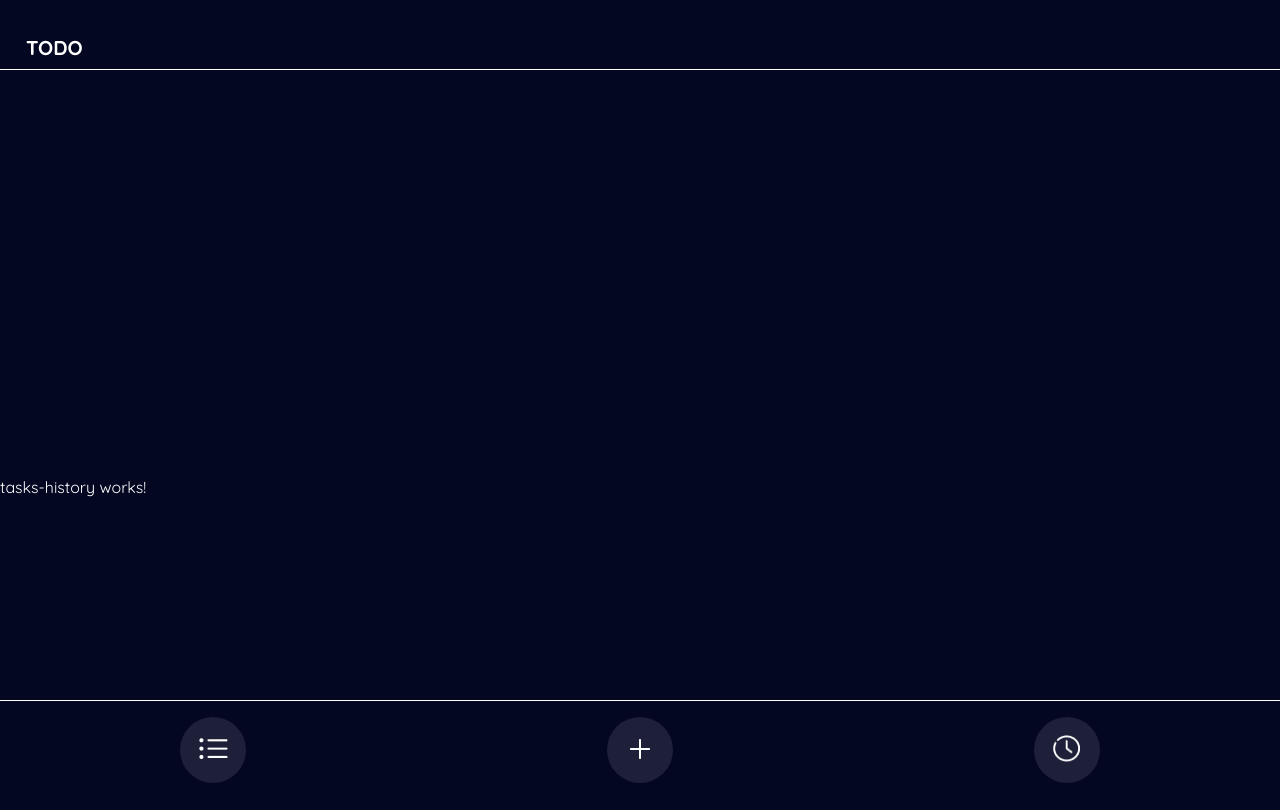
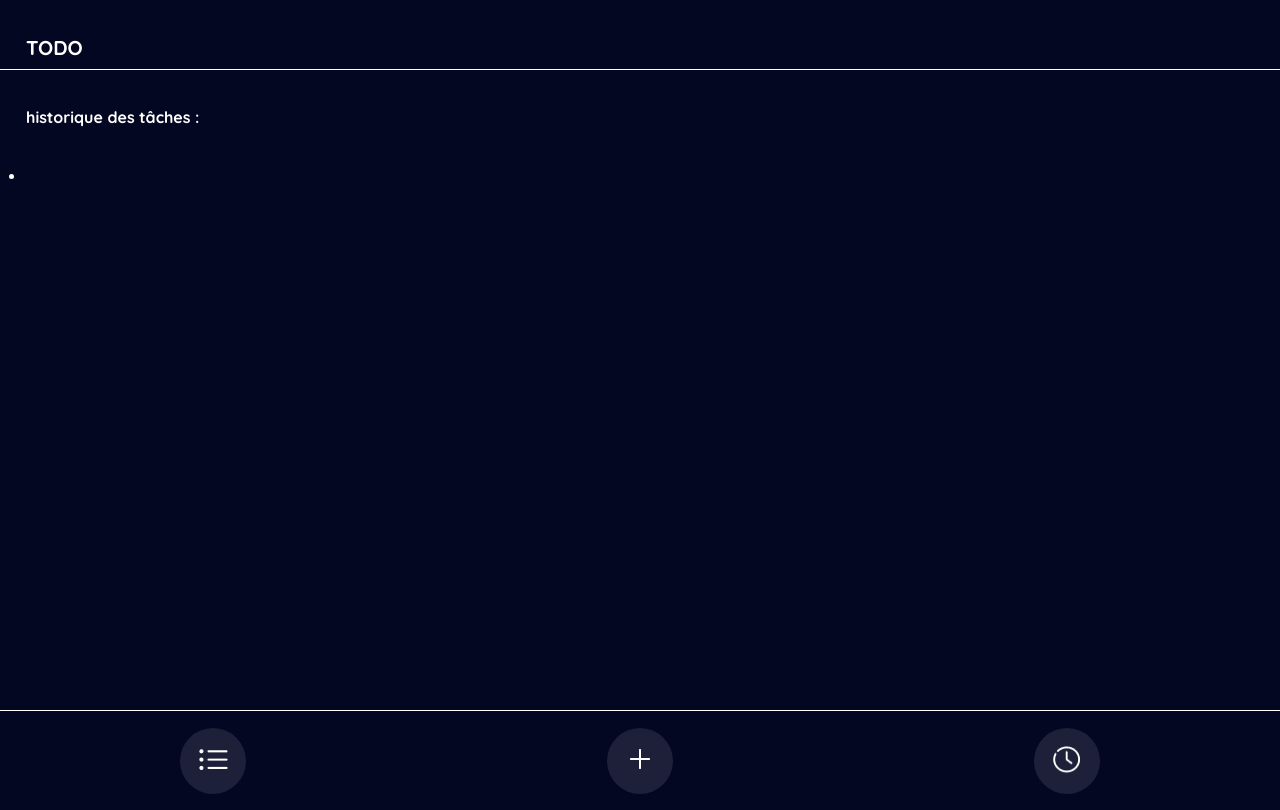
Before and after one commit to Jerrylejer/TheTodoList, an Angular app: page /myTaskHistory in a window 1280 px wide. Built offline with nearby package versions, Linux system fonts and the light colour scheme.

Commit message:
Création du composant historic-view html et css

```diff
--- a/src/app/app.module.ts
+++ b/src/app/app.module.ts
@@ -10,6 +10,7 @@ import { TasksHistoryComponent } from './pages/tasks-history/tasks-history.compo
 import { TasksNewComponent } from './pages/tasks-new/tasks-new.component';
 import { LandingComponent } from './components/landing/landing.component';
 import { AddingTasksComponent } from './components/adding-tasks/adding-tasks.component';
+import { HistoricViewComponent } from './components/historic-view/historic-view.component';
 
 @NgModule({
   declarations: [
@@ -20,7 +21,8 @@ import { AddingTasksComponent } from './components/adding-tasks/adding-tasks.com
     TasksHistoryComponent,
     TasksNewComponent,
     LandingComponent,
-    AddingTasksComponent
+    AddingTasksComponent,
+    HistoricViewComponent
   ],
   imports: [
     BrowserModule,
--- /dev/null
+++ b/src/app/components/historic-view/historic-view.component.css
@@ -0,0 +1,5 @@
+.historic-p {
+    margin-top: 37px;
+    margin-bottom: 38px;
+    font-weight: bold;
+}
--- /dev/null
+++ b/src/app/components/historic-view/historic-view.component.html
@@ -0,0 +1,11 @@
+<section class="historic-page">
+    <div class="historic-p">
+        <p>historique des tâches :</p>
+    </div>
+    <div class="list-div">
+        <ul class="list-ul">
+            <!-- Boucle *ngFor pour récupérer les todos -->
+            <li class="list-li"></li>
+        </ul>
+    </div>
+</section>
--- a/src/app/components/landing/landing.component.css
+++ b/src/app/components/landing/landing.component.css
@@ -2,6 +2,7 @@
     display: flex;
     flex-direction: column;
     justify-content: center;
+    font-weight: bold;
 }
 
 .landing-button {
--- a/src/app/pages/tasks-history/tasks-history.component.css
+++ b/src/app/pages/tasks-history/tasks-history.component.css
@@ -0,0 +1,5 @@
+.historic {
+    display: flex;
+    margin-left: 26px;
+    height: 80vh;
+}
--- a/src/app/pages/tasks-history/tasks-history.component.html
+++ b/src/app/pages/tasks-history/tasks-history.component.html
@@ -1 +1,3 @@
-<p>tasks-history works!</p>
+<section class="historic">
+    <app-historic-view></app-historic-view>
+</section>
```
Also changed, not shown: src/app/components/historic-view/historic-view.component.ts (added, +10 -0 lines), 1 other file (tests, documents, lock files or other folders).
